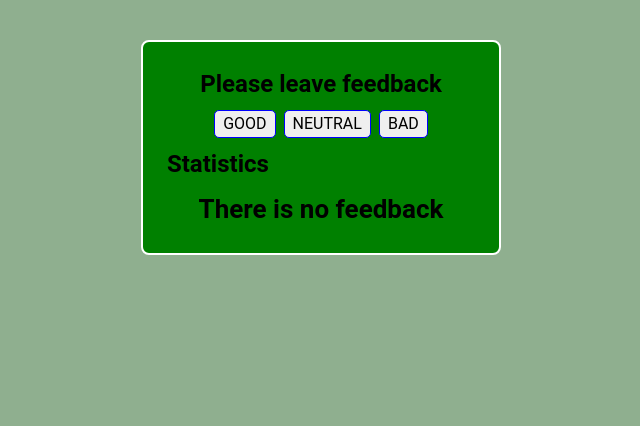
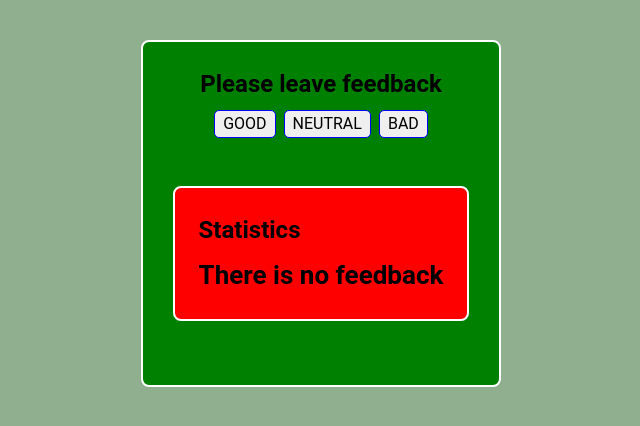
Before and after one commit to NavrA82/goit-react-hw-02-feedback, a React (Create React App) app: page / in a window 1280 px wide. Shown: the top 426 px of the page, without its empty margins (319-959 px from the left). Built offline with nearby package versions, Linux system fonts and the light colour scheme.

Commit message:
Task-4-CSS

```diff
--- a/src/components/Statistics/Statistics.js
+++ b/src/components/Statistics/Statistics.js
@@ -1,11 +1,6 @@
 // import PropTypes from 'prop-types';
 
-// import {
-//   ListItemOnLine,
-//   ListItemName,
-//   ListItemAvatar,
-//   ListItem,
-// } from './FriendListItem.styled';
+import { StatisticsWrap } from './StatisticsStyled';
 
 import { Notification } from '../Notification/Notification';
 
@@ -17,7 +12,7 @@ export const Statistics = ({
   positiveFeedbackPercentage,
 }) => {
   return (
-    <>
+    <StatisticsWrap>
       <h2>Statistics</h2>
       {totalFeedback === 0 ? (
         <Notification message="There is no feedback" />
@@ -30,7 +25,7 @@ export const Statistics = ({
           <p>Positive feedback: {positiveFeedbackPercentage}%</p>
         </>
       )}
-    </>
+    </StatisticsWrap>
   );
 };
 
--- a/src/components/Statistics/StatisticsStyled.js
+++ b/src/components/Statistics/StatisticsStyled.js
@@ -1 +1,17 @@
 import styled from 'styled-components';
+
+export const StatisticsWrap = styled.div`
+  background-color: red;
+  border: 2px solid white;
+  border-radius: 8px;
+  display: flex;
+  flex-direction: column;
+  row-gap: 8px;
+  margin: 40px auto;
+  max-width: 360px;
+  padding: 24px;
+`;
+
+export const Title = styled.h1`
+  text-align: center;
+`;
```
Also changed, not shown: src/components/Notification/Notification.js (+4 -4 lines).
